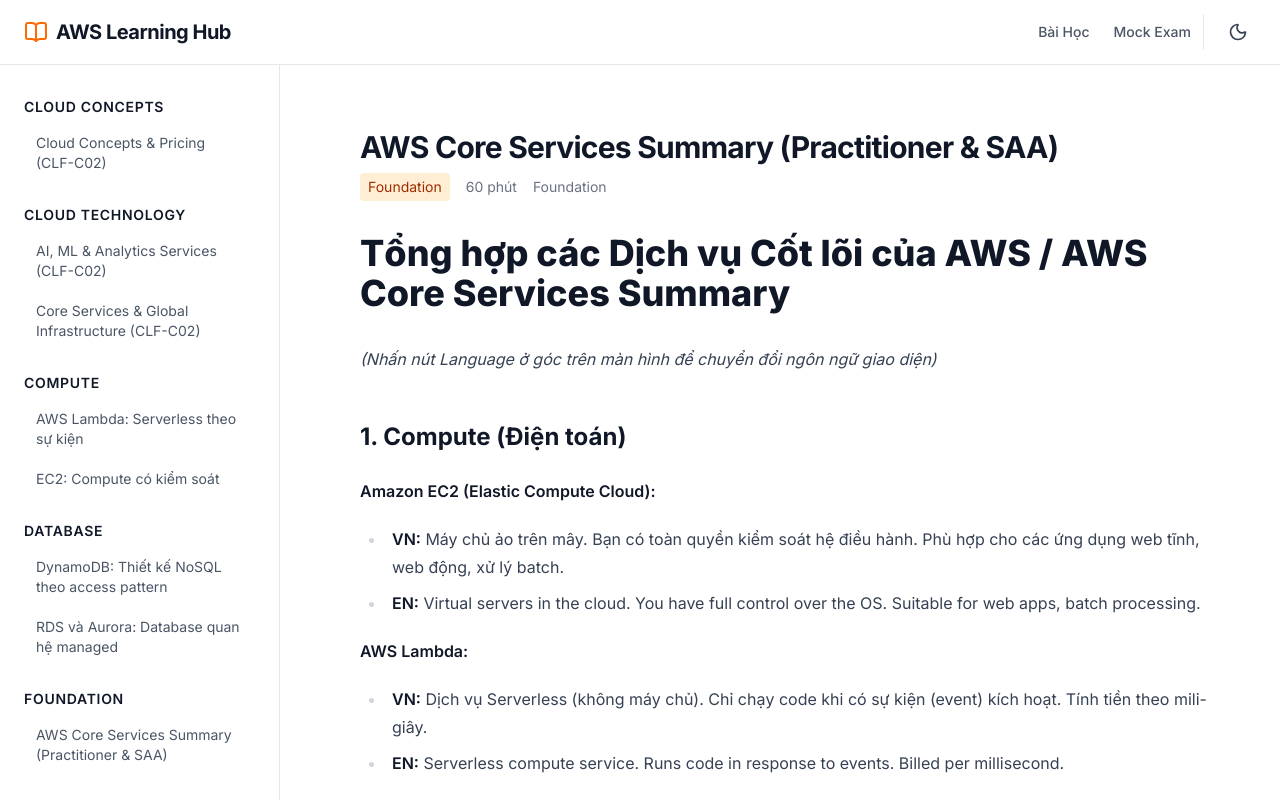
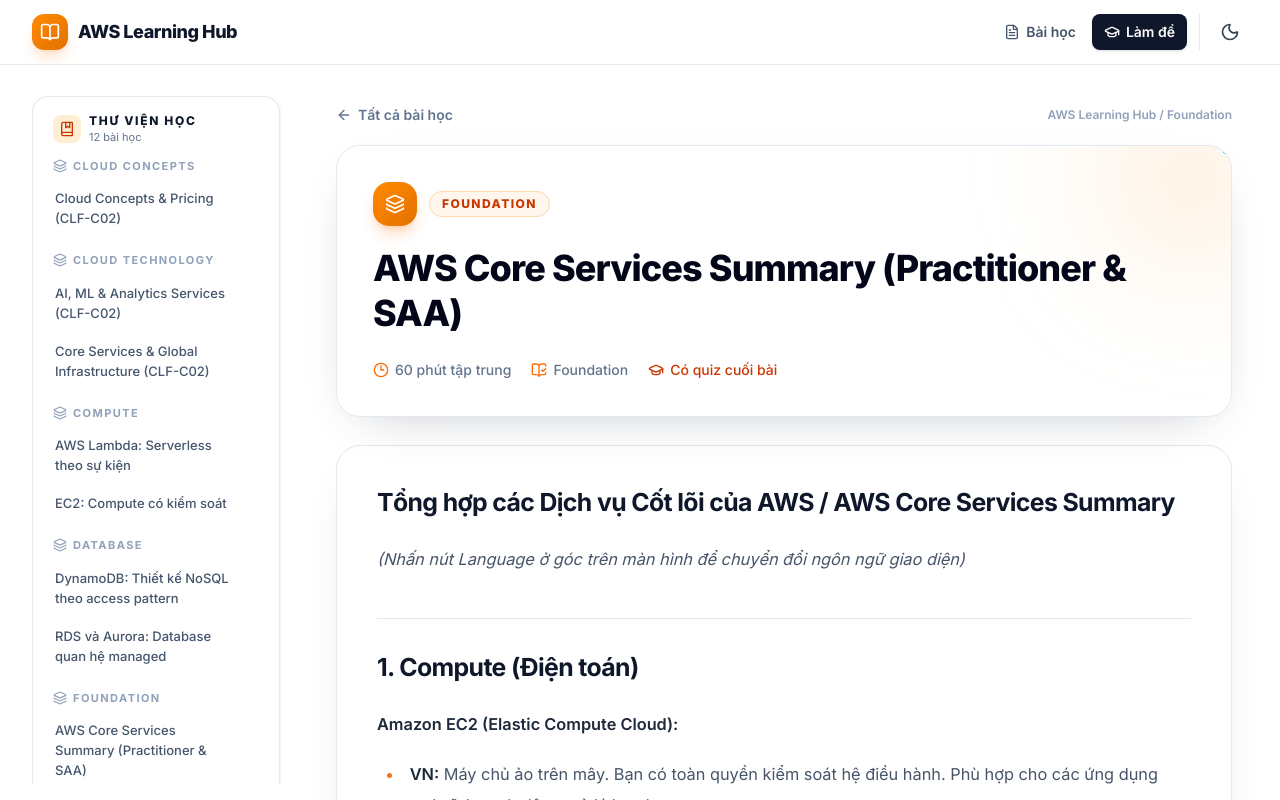
Before and after one commit to nguyenha0112/aws-learning-hub, a Next.js app in the folder aws-learning-hub/frontend/: page /lessons/aws-core-services-summary in a window 1280 px wide. Shown: the top 800 px of the page. Built offline with nearby package versions, Linux system fonts and the light colour scheme.

Commit message:
Redesign learning lesson experience

```diff
--- a/aws-learning-hub/frontend/src/app/globals.css
+++ b/aws-learning-hub/frontend/src/app/globals.css
@@ -1,5 +1,6 @@
 @import "tailwindcss";
 @plugin "@tailwindcss/typography";
+@custom-variant dark (&:where(.dark, .dark *));
 
 :root {
   --background: #ffffff;
@@ -13,11 +14,9 @@
   --font-mono: var(--font-geist-mono);
 }
 
-@media (prefers-color-scheme: dark) {
-  :root {
-    --background: #0a0a0a;
-    --foreground: #ededed;
-  }
+.dark {
+  --background: #090b12;
+  --foreground: #f8fafc;
 }
 
 body {
@@ -25,3 +24,53 @@
   color: var(--foreground);
   font-family: Arial, Helvetica, sans-serif;
 }
+
+.lesson-prose {
+  --tw-prose-body: #475569;
+  --tw-prose-headings: #0f172a;
+  --tw-prose-links: #c2410c;
+  --tw-prose-bold: #1e293b;
+  --tw-prose-bullets: #f97316;
+  --tw-prose-counters: #ea580c;
+  font-size: 1.02rem;
+  line-height: 1.85;
+}
+
+.dark .lesson-prose {
+  --tw-prose-body: #cbd5e1;
+  --tw-prose-headings: #f8fafc;
+  --tw-prose-links: #fdba74;
+  --tw-prose-bold: #f8fafc;
+  --tw-prose-bullets: #fb923c;
+  --tw-prose-counters: #fb923c;
+}
+
+.lesson-prose h2 {
+  margin-top: 2.75rem;
+  border-top: 1px solid rgb(226 232 240);
+  padding-top: 2rem;
+  font-size: 1.55rem;
+  letter-spacing: -0.025em;
+}
+
+.lesson-prose h2:first-child {
+  margin-top: 0;
+  border-top: 0;
+  padding-top: 0;
+}
+
+.dark .lesson-prose h2 {
+  border-color: rgb(255 255 255 / 0.1);
+}
+
+.lesson-prose blockquote {
+  border-radius: 0 0.75rem 0.75rem 0;
+  border-left-color: #f97316;
+  background: #fff7ed;
+  padding: 1rem 1.25rem;
+  font-style: normal;
+}
+
+.dark .lesson-prose blockquote {
+  background: rgb(249 115 22 / 0.09);
+}
--- a/aws-learning-hub/frontend/src/app/layout.tsx
+++ b/aws-learning-hub/frontend/src/app/layout.tsx
@@ -20,14 +20,14 @@
   return (
     <html lang="vi" suppressHydrationWarning>
       <body
-        className={`${inter.className} min-h-screen bg-gray-50 dark:bg-gray-900 text-gray-900 dark:text-gray-100 antialiased`}
+        className={`${inter.className} min-h-screen bg-[#f6f7fb] text-slate-900 antialiased dark:bg-[#090b12] dark:text-slate-100`}
       >
         <ThemeProvider attribute="class" defaultTheme="system" enableSystem>
           <Header />
-          <div className="container mx-auto px-4 md:px-6">
-            <div className="flex flex-col md:flex-row gap-6 lg:gap-12">
+          <div className="mx-auto max-w-7xl px-4 sm:px-6 lg:px-8">
+            <div className="flex flex-col gap-6 md:flex-row md:gap-8">
               <Sidebar />
-              <main className="flex-1 py-6 lg:py-8 min-w-0">
+              <main className="min-w-0 flex-1 py-6 lg:py-10">
                 {children}
               </main>
             </div>
--- a/aws-learning-hub/frontend/src/app/lessons/[slug]/page.tsx
+++ b/aws-learning-hub/frontend/src/app/lessons/[slug]/page.tsx
@@ -3,6 +3,8 @@
 import remarkGfm from "remark-gfm";
 import { notFound } from "next/navigation";
 import { LessonQuiz } from "@/components/lesson/LessonQuiz";
+import Link from "next/link";
+import { ArrowLeft, BookOpenCheck, Clock3, GraduationCap, Layers3, PlayCircle } from "lucide-react";
 
 // Read the generated JSON directly since it's a server component
 import contentIndex from "@/data/content-index.json";
@@ -22,41 +24,57 @@
   }
 
   return (
-    <div className="max-w-4xl mx-auto px-4 py-8">
-      <div className="mb-8">
-        <h1 className="text-3xl font-bold tracking-tight text-gray-900 dark:text-gray-100 mb-2">
-          {lesson.title}
-        </h1>
-        <div className="flex items-center gap-4 text-sm text-gray-500 dark:text-gray-400">
-          <span className="bg-orange-100 text-orange-800 dark:bg-orange-900 dark:text-orange-200 px-2 py-1 rounded">
-            {lesson.domain}
-          </span>
-          <span>{lesson.duration_minutes} phút</span>
-          <span>{lesson.level}</span>
-        </div>
+    <div className="mx-auto max-w-4xl pb-10">
+      <div className="mb-5 flex items-center justify-between">
+        <Link href="/lessons" className="inline-flex items-center gap-1.5 text-sm font-semibold text-slate-500 transition hover:text-orange-600 dark:text-slate-400 dark:hover:text-orange-300">
+          <ArrowLeft className="h-4 w-4" /> Tất cả bài học
+        </Link>
+        <span className="hidden text-xs font-semibold text-slate-400 sm:inline">AWS Learning Hub / {lesson.domain}</span>
       </div>
 
+      <section className="relative overflow-hidden rounded-3xl border border-slate-200 bg-white px-6 py-7 shadow-[0_16px_50px_-28px_rgba(15,23,42,0.32)] dark:border-white/10 dark:bg-gradient-to-br dark:from-[#141824] dark:to-[#0d1019] sm:px-9 sm:py-9">
+        <div className="absolute -right-14 -top-16 h-48 w-48 rounded-full bg-orange-300/20 blur-3xl dark:bg-orange-500/15" />
+        <div className="relative">
+          <div className="mb-5 flex items-center gap-3">
+            <span className="grid h-11 w-11 place-items-center rounded-2xl bg-gradient-to-br from-orange-400 to-amber-600 text-white shadow-lg shadow-orange-500/25"><Layers3 className="h-5 w-5" /></span>
+            <span className="rounded-full border border-orange-200 bg-orange-50 px-3 py-1 text-xs font-extrabold uppercase tracking-[0.12em] text-orange-700 dark:border-orange-500/25 dark:bg-orange-500/10 dark:text-orange-300">{lesson.domain}</span>
+          </div>
+          <h1 className="max-w-3xl text-3xl font-extrabold leading-tight tracking-tight text-slate-950 dark:text-white sm:text-4xl">{lesson.title}</h1>
+          <div className="mt-6 flex flex-wrap items-center gap-x-5 gap-y-2 text-sm font-medium text-slate-500 dark:text-slate-400">
+            <span className="inline-flex items-center gap-1.5"><Clock3 className="h-4 w-4 text-orange-500" /> {lesson.duration_minutes} phút tập trung</span>
+            <span className="inline-flex items-center gap-1.5"><BookOpenCheck className="h-4 w-4 text-orange-500" /> {lesson.level}</span>
+            {lesson.quiz && <a href="#quiz" className="inline-flex items-center gap-1.5 text-orange-700 transition hover:text-orange-800 dark:text-orange-300"><GraduationCap className="h-4 w-4" /> Có quiz cuối bài</a>}
+          </div>
+        </div>
+      </section>
+
       {lesson.video_url && (
-        <div className="mb-10 aspect-video rounded-xl overflow-hidden shadow-lg border border-gray-200 dark:border-gray-800">
+        <div className="mt-7 overflow-hidden rounded-2xl border border-slate-200 bg-black shadow-xl dark:border-white/10">
+          <div className="flex items-center gap-2 border-b border-white/10 bg-slate-950 px-4 py-3 text-sm font-semibold text-white"><PlayCircle className="h-4 w-4 text-orange-400" /> Video bài học</div>
+          <div className="aspect-video">
           <iframe
             src={lesson.video_url}
             className="w-full h-full"
             allow="accelerometer; autoplay; clipboard-write; encrypted-media; gyroscope; picture-in-picture"
             allowFullScreen
-          ></iframe>
+          />
+          </div>
         </div>
       )}
 
-      <article className="prose prose-gray dark:prose-invert max-w-none">
+      <article className="lesson-prose prose mt-7 max-w-none rounded-3xl border border-slate-200 bg-white px-6 py-8 shadow-[0_16px_50px_-32px_rgba(15,23,42,0.28)] dark:prose-invert dark:border-white/10 dark:bg-[#111520] sm:px-10 sm:py-10">
         <ReactMarkdown
           remarkPlugins={[remarkGfm]}
+          components={{
+            h1: ({ children }) => <h2>{children}</h2>,
+          }}
         >
           {lesson.markdown}
         </ReactMarkdown>
       </article>
 
       {lesson.quiz && (
-        <LessonQuiz quiz={lesson.quiz} />
+        <div id="quiz" className="scroll-mt-24"><LessonQuiz quiz={lesson.quiz} /></div>
       )}
     </div>
   );
--- a/aws-learning-hub/frontend/src/components/layout/Header.tsx
+++ b/aws-learning-hub/frontend/src/components/layout/Header.tsx
@@ -1,27 +1,31 @@
 import Link from "next/link";
 import { ThemeToggle } from "./ThemeToggle";
-import { BookOpen } from "lucide-react";
+import { BookOpen, FileText, GraduationCap } from "lucide-react";
 
 export function Header() {
   return (
-    <header className="sticky top-0 z-50 w-full border-b border-gray-200 dark:border-gray-800 bg-white dark:bg-gray-950">
-      <div className="container mx-auto flex h-16 items-center justify-between px-4 md:px-6">
-        <Link href="/" className="flex items-center gap-2">
-          <BookOpen className="h-6 w-6 text-orange-500" />
-          <span className="text-xl font-bold tracking-tight text-gray-900 dark:text-gray-100">
+    <header className="sticky top-0 z-50 border-b border-slate-200/80 bg-white/85 backdrop-blur-xl dark:border-white/10 dark:bg-[#090b12]/85">
+      <div className="mx-auto flex h-16 max-w-7xl items-center justify-between px-4 sm:px-6 lg:px-8">
+        <Link href="/" className="group flex items-center gap-2.5">
+          <span className="grid h-9 w-9 place-items-center rounded-xl bg-gradient-to-br from-orange-400 to-amber-600 text-white shadow-lg shadow-orange-500/20 transition-transform group-hover:-rotate-3">
+            <BookOpen className="h-5 w-5" />
+          </span>
+          <span className="text-base font-extrabold tracking-tight text-slate-900 dark:text-white sm:text-lg">
             AWS Learning Hub
           </span>
         </Link>
-        <div className="flex items-center gap-3">
-          <nav className="flex items-center gap-3 text-sm font-medium md:gap-6">
-            <Link href="/lessons" className="text-gray-600 hover:text-gray-900 dark:text-gray-400 dark:hover:text-gray-50 transition-colors">
-              Bài Học
+        <div className="flex items-center gap-2 sm:gap-3">
+          <nav className="flex items-center gap-1 text-sm font-semibold">
+            <Link href="/lessons" className="inline-flex items-center gap-1.5 rounded-lg px-2.5 py-2 text-slate-600 transition hover:bg-slate-100 hover:text-slate-950 dark:text-slate-300 dark:hover:bg-white/10 dark:hover:text-white sm:px-3">
+              <FileText className="h-4 w-4" />
+              <span className="hidden sm:inline">Bài học</span>
             </Link>
-            <Link href="/mock-exams" className="text-gray-600 hover:text-gray-900 dark:text-gray-400 dark:hover:text-gray-50 transition-colors">
-              Mock Exam
+            <Link href="/mock-exams" className="inline-flex items-center gap-1.5 rounded-lg bg-slate-900 px-2.5 py-2 text-white shadow-sm transition hover:-translate-y-0.5 hover:bg-slate-800 dark:bg-orange-500 dark:hover:bg-orange-400 sm:px-3">
+              <GraduationCap className="h-4 w-4" />
+              <span className="hidden sm:inline">Làm đề</span>
             </Link>
           </nav>
-          <div className="flex items-center border-l border-gray-200 dark:border-gray-800 pl-3 md:pl-4">
+          <div className="flex items-center border-l border-slate-200 pl-2 dark:border-white/10 sm:pl-3">
             <ThemeToggle />
           </div>
         </div>
--- a/aws-learning-hub/frontend/src/components/layout/Sidebar.tsx
+++ b/aws-learning-hub/frontend/src/components/layout/Sidebar.tsx
@@ -1,4 +1,5 @@
 import Link from "next/link";
+import { BookMarked, ChevronRight, Layers3 } from "lucide-react";
 import contentIndex from "@/data/content-index.json";
 
 const categories = Object.entries(
@@ -10,21 +11,29 @@
 
 export function Sidebar() {
   return (
-    <aside className="fixed top-16 z-30 hidden h-[calc(100vh-4rem)] w-full shrink-0 overflow-y-auto border-r border-gray-200 dark:border-gray-800 py-6 pr-6 md:sticky md:block lg:py-8 lg:w-64 bg-white dark:bg-gray-950">
-      <div className="w-full">
+    <aside className="sticky top-24 hidden h-[calc(100vh-7rem)] w-64 shrink-0 overflow-y-auto pr-2 md:block">
+      <div className="rounded-2xl border border-slate-200 bg-white p-3 shadow-sm dark:border-white/10 dark:bg-white/[0.03]">
+        <div className="mb-3 flex items-center gap-2 px-2 pt-1">
+          <span className="grid h-7 w-7 place-items-center rounded-lg bg-orange-100 text-orange-700 dark:bg-orange-500/15 dark:text-orange-300"><BookMarked className="h-4 w-4" /></span>
+          <div>
+            <p className="text-xs font-extrabold uppercase tracking-[0.14em] text-slate-900 dark:text-white">Thư viện học</p>
+            <p className="text-[11px] text-slate-500">{contentIndex.lessons.length} bài học</p>
+          </div>
+        </div>
         {categories.map(([domain, lessons]) => (
-          <div key={domain} className="pb-6">
-            <h4 className="mb-2 text-sm font-semibold text-gray-900 dark:text-gray-100 uppercase tracking-wider">
-              {domain}
+          <div key={domain} className="pb-4 last:pb-1">
+            <h4 className="mb-1.5 flex items-center gap-1.5 px-2 text-[11px] font-bold uppercase tracking-[0.13em] text-slate-400 dark:text-slate-500">
+              <Layers3 className="h-3.5 w-3.5" /> {domain}
             </h4>
-            <div className="flex flex-col gap-1 w-full text-sm">
+            <div className="flex w-full flex-col gap-0.5 text-sm">
               {lessons.map((lesson) => (
                 <Link
                   key={lesson.id}
                   href={`/lessons/${lesson.id}`}
-                  className="block rounded-md px-3 py-2 text-gray-600 hover:bg-gray-100 hover:text-gray-900 dark:text-gray-400 dark:hover:bg-gray-800 dark:hover:text-gray-50 transition-colors"
+                  className="group flex items-center justify-between gap-2 rounded-lg px-2.5 py-2 text-[13px] font-medium leading-5 text-slate-600 transition hover:bg-orange-50 hover:text-orange-800 dark:text-slate-300 dark:hover:bg-orange-500/10 dark:hover:text-orange-200"
                 >
-                  {lesson.title}
+                  <span>{lesson.title}</span>
+                  <ChevronRight className="h-3.5 w-3.5 shrink-0 opacity-0 transition group-hover:translate-x-0.5 group-hover:opacity-100" />
                 </Link>
               ))}
             </div>
--- a/aws-learning-hub/frontend/src/components/lesson/LessonQuiz.tsx
+++ b/aws-learning-hub/frontend/src/components/lesson/LessonQuiz.tsx
@@ -10,9 +10,8 @@
   const answered = selected !== null;
 
   return (
-    <section className="mt-12 rounded-2xl border border-orange-200 bg-orange-50/70 p-6 dark:border-orange-900/70 dark:bg-orange-950/20">
-      <p className="mb-2 text-sm font-bold tracking-[0.16em] text-orange-600 dark:text-orange-400">KNOWLEDGE CHECK</p>
-      <h2 className="text-xl font-bold text-gray-900 dark:text-gray-100">Bài tập kiểm tra</h2>
+    <section className="mt-7 rounded-3xl border border-orange-200 bg-gradient-to-br from-orange-50 to-amber-50/70 p-6 shadow-[0_16px_50px_-32px_rgba(234,88,12,0.5)] dark:border-orange-500/20 dark:from-orange-950/30 dark:to-[#111520] sm:p-8">
+      <div className="mb-5 flex items-center justify-between gap-3"><div><p className="mb-1 text-xs font-extrabold tracking-[0.16em] text-orange-600 dark:text-orange-400">KNOWLEDGE CHECK</p><h2 className="text-2xl font-extrabold text-slate-900 dark:text-white">Kiểm tra ngay</h2></div><span className="rounded-full bg-white px-3 py-1.5 text-xs font-bold text-orange-700 shadow-sm dark:bg-orange-500/15 dark:text-orange-300">1 câu hỏi</span></div>
       <p className="mt-4 font-medium text-gray-800 dark:text-gray-200">{quiz.question}</p>
       <div className="mt-5 space-y-3">
         {quiz.options.map((option, index) => {
```
